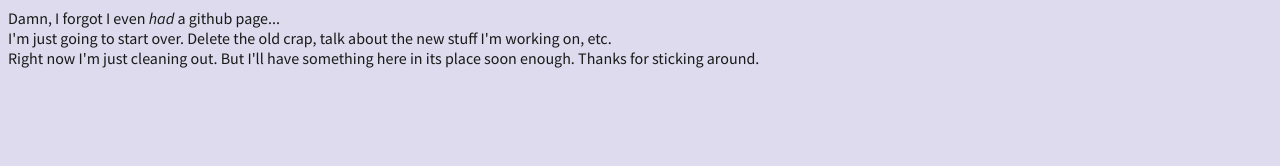
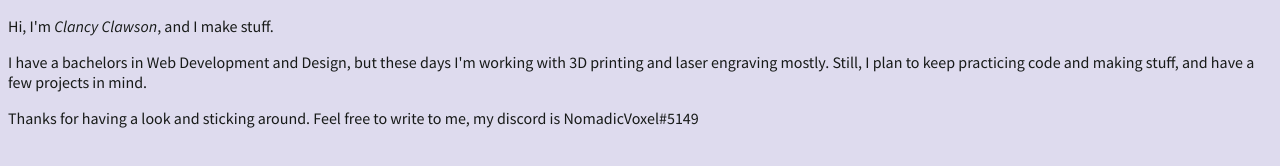
Before and after one commit to NomadicVoxel/NomadicVoxel.github.io, a plain HTML site: page index.html in a window 1280 px wide. Drawn offline with Linux system fonts and the light colour scheme; a web font is replaced by a local one.

Commit message:
Litttle about thing. I didn't think the reset through.

```diff
--- a/index.html
+++ b/index.html
@@ -8,9 +8,10 @@
 	<title>NomadicVoxel</title>
 </head>
 <body>
-	Damn, I forgot I even <em>had</em> a github page... <br>
-	I'm just going to start over. Delete the old crap, talk about the new stuff I'm working on, etc. <br>
-	Right now I'm just cleaning out. But I'll have something here in its place soon enough. Thanks for sticking around.
-
+	<p>Hi, I'm <em>Clancy Clawson</em>, and I make stuff.</p>
+	<p>I have a bachelors in Web Development and Design,
+		but these days I'm working with 3D printing and laser engraving mostly.
+		Still, I plan to keep practicing code and making stuff, and have a few projects in mind.</p>
+	<p>Thanks for having a look and sticking around. Feel free to write to me, my discord is NomadicVoxel#5149</p>
 </body>
 </html>
```
